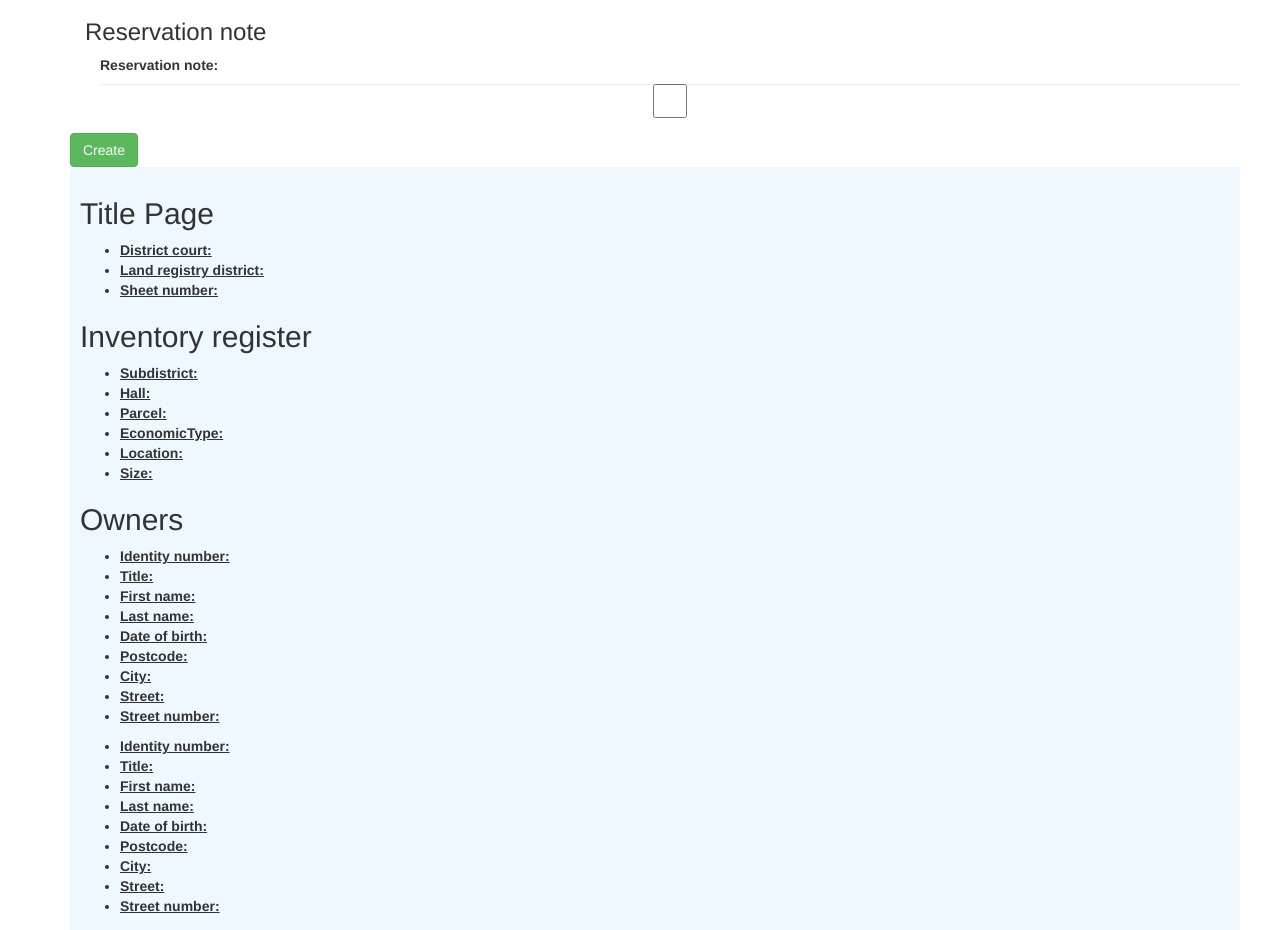
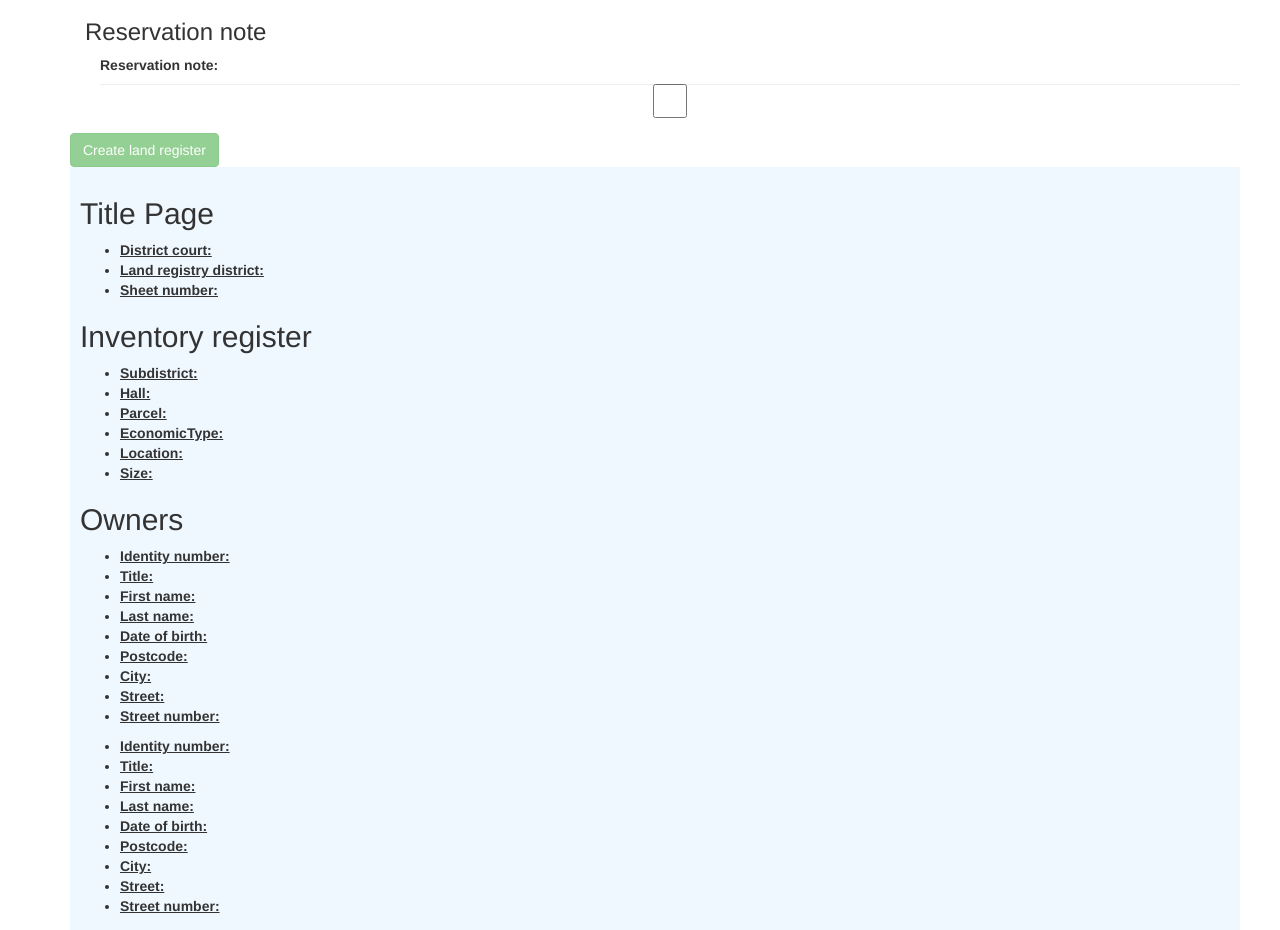
Before and after one commit to MaykAkifovski/landregister-fe-application, an Angular app: page /createLandRegister in a window 1280 px wide. Shown: the part 2480-3410 px from the top of the page. Built offline with nearby package versions, Linux system fonts and the light colour scheme.

Commit message:
createLandRegister with event

```diff
--- a/src/app/components/create-land-register/create-land-register.component.html
+++ b/src/app/components/create-land-register/create-land-register.component.html
@@ -2,7 +2,7 @@
 
   <h1>Land Register Form</h1>
 
-  <form>
+  <form (ngSubmit)="onSubmit()" #landRegisterForm="ngForm">
     <div class="container">
       <h2>Title page</h2>
       <div class="container">
@@ -177,7 +177,9 @@
       </div>
     </div>
 
-    <button type="create" class="btn btn-success">Create</button>
+    <button type="submit" class="btn btn-success"
+            [disabled]="!landRegisterForm.form.valid"
+    >Create land register</button>
 
   </form>
 
--- a/src/app/components/create-land-register/create-land-register.component.ts
+++ b/src/app/components/create-land-register/create-land-register.component.ts
@@ -1,4 +1,4 @@
-import {Component, OnInit} from '@angular/core';
+import {Component, EventEmitter, OnInit, Output} from '@angular/core';
 // @ts-ignore
 import {LandRegister} from '../../models/LandRegister';
 
@@ -8,6 +8,7 @@ import {LandRegister} from '../../models/LandRegister';
   styleUrls: ['./create-land-register.component.css']
 })
 export class CreateLandRegisterComponent implements OnInit {
+  @Output() createLandRegister: EventEmitter<LandRegister> = new EventEmitter();
 
   landRegister: LandRegister = {
     docType: 'landRegister',
@@ -23,4 +24,8 @@ export class CreateLandRegisterComponent implements OnInit {
   ngOnInit() {
   }
 
+  onSubmit() {
+    this.createLandRegister.emit(this.landRegister);
+    console.log('onSubmit()' + this.landRegister);
+  }
 }
```
